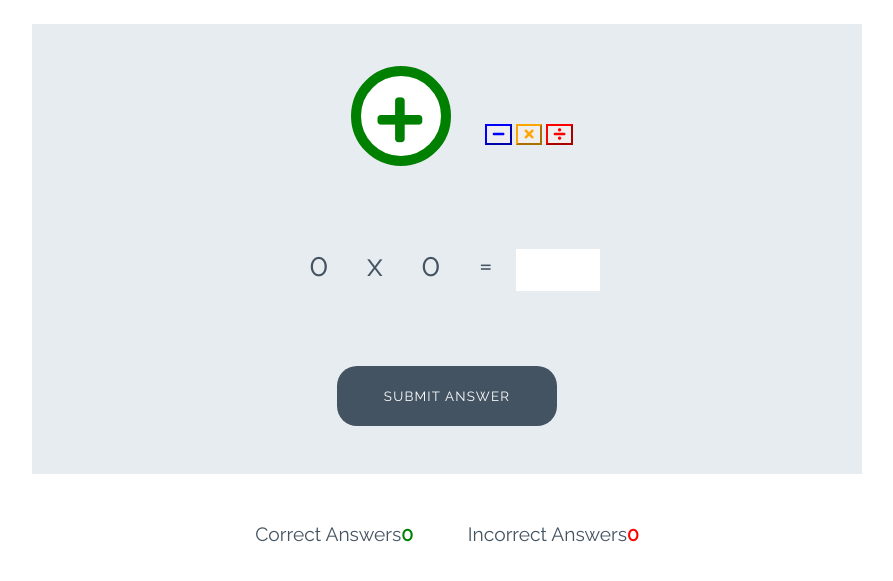
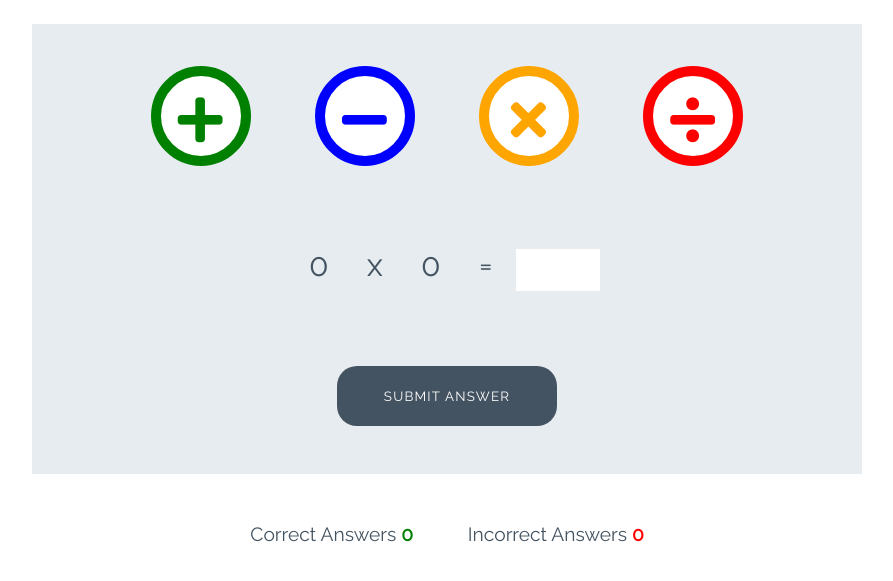
Before and after one commit to AnnickRynne/love-maths, a plain HTML site: page index.html in a window 1280 px wide. Shown: the part 79-660 px from the top of the page, without its empty margins (193-1086 px from the left). Drawn offline with Linux system fonts and the light colour scheme.

Commit message:
Add data type in controls in html

```diff
--- a/index.html
+++ b/index.html
@@ -16,10 +16,10 @@
     </h1>
     <div class="game-area">
         <div class="controls-area">
-            <button class="btn btn--big btn--green"><i class="fas fa-plus"></i></button>
-            <button class="btn--btn--big btn--blue"> <i class="fas fa-minus"></i></button>
-            <button class="btn--btn--big btn--orange"><i class="fas fa-times"></i></button>
-            <button class="btn--btn--big btn--red"><i class="fas fa-divide"></i></button>
+            <button data-type="addition" class="btn btn--big btn--green"><i class="fas fa-plus"></i></button>
+            <button data-type="substract" class="btn btn--big btn--blue"> <i class="fas fa-minus"></i></button>
+            <button data-type="multiply" class="btn btn--big btn--orange"><i class="fas fa-times"></i></button>
+            <button data-type="division" class="btn btn--big btn--red"><i class="fas fa-divide"></i></button>
         </div>
         <div class="question-area">
             <span id="operand1">0</span>
@@ -29,12 +29,12 @@
             <p class="answer-message">Enter answer:</p>
             <input id="answer-box" type="number">
         </div>
-        <button class="btn btn--gray">Submit Answer</button>
+        <button data-type="submit" class="btn btn--gray">Submit Answer</button>
     </div>
 
     <div class="score-area">
-        <p class="scores">Correct Answers<span id="score">0</span></p>
-        <p class="scores">Incorrect Answers<span id="incorrect">0</span></p>
+        <p class="scores">Correct Answers<span id="score"> 0</span></p>
+        <p class="scores">Incorrect Answers<span id="incorrect"> 0</span></p>
     </div>
 
     <script src="assets/js/script.js"></script>
```
